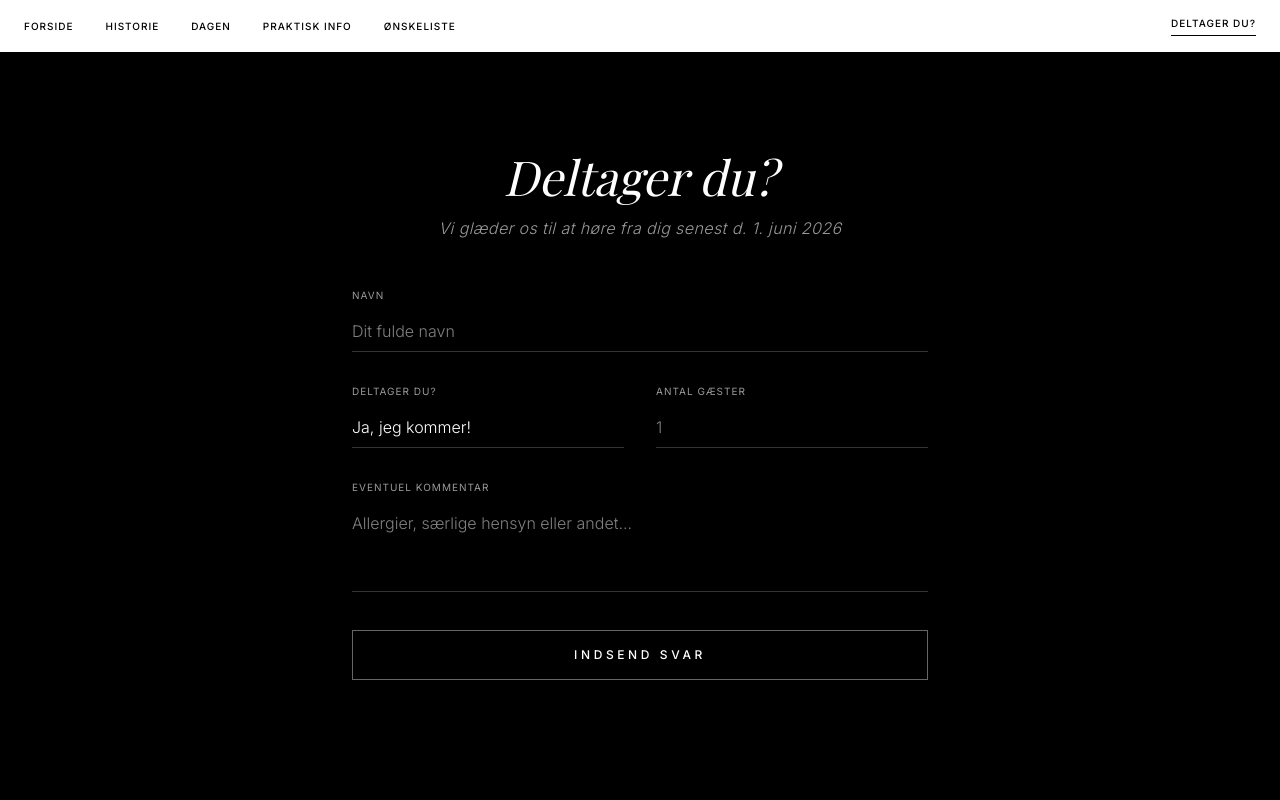
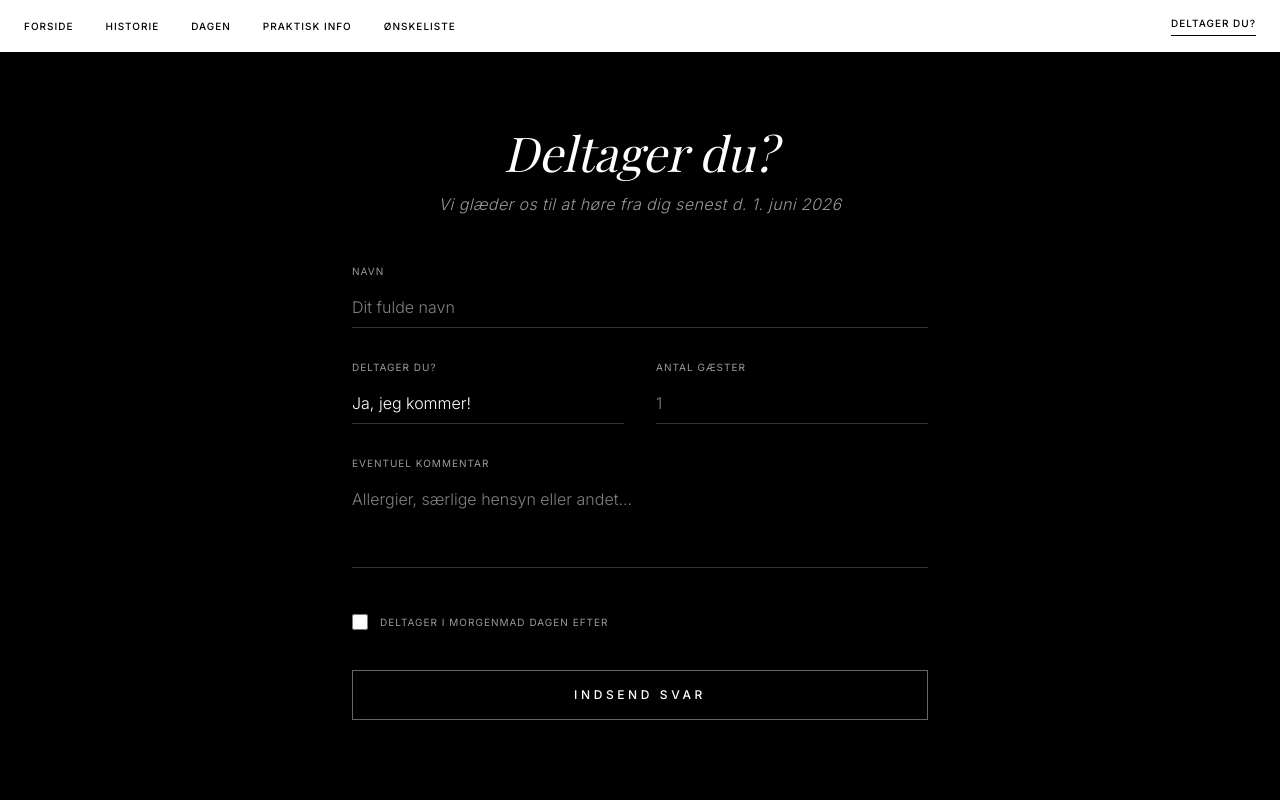
Before and after one commit to jeghuskerwow-alt/wedding-site, a React app: page rsvp.html in a window 1280 px wide. Shown: the top 800 px of the page. Built offline with nearby package versions, Linux system fonts and the light colour scheme; a web font is replaced by a local one.

Commit message:
Update rsvp.html

```diff
--- a/rsvp.html
+++ b/rsvp.html
@@ -3,7 +3,7 @@
   <head>
     <meta charset="UTF-8" />
     <meta name="viewport" content="width=device-width, initial-scale=1.0" />
-    <title>Deltager du? | Astrid & Victor</title>
+    <title>Astrid & Victor | Bryllup | 22. August 2026</title>
     <link rel="stylesheet" href="/src/index.css">
   </head>
   <body class="bg-white text-black antialiased selection:bg-black selection:text-white">
@@ -100,6 +100,19 @@
               ></textarea>
             </div>
 
+            <div class="flex items-center gap-3 py-2 cursor-pointer group">
+              <input
+                type="checkbox"
+                id="breakfast"
+                name="Deltager i morgenmad dagen efter"
+                value="Ja"
+                class="w-4 h-4 accent-white bg-transparent border-white/20 rounded cursor-pointer"
+              >
+              <label for="breakfast" class="uppercase tracking-widest text-[10px] opacity-60 group-hover:opacity-100 cursor-pointer transition-opacity">
+                Deltager i morgenmad dagen efter
+              </label>
+            </div>
+
             <button
               type="submit"
               class="w-full border border-white/40 py-4 uppercase tracking-[0.3em] text-xs hover:bg-white hover:text-black transition-all duration-500 font-medium disabled:opacity-50 disabled:cursor-not-allowed"
```
